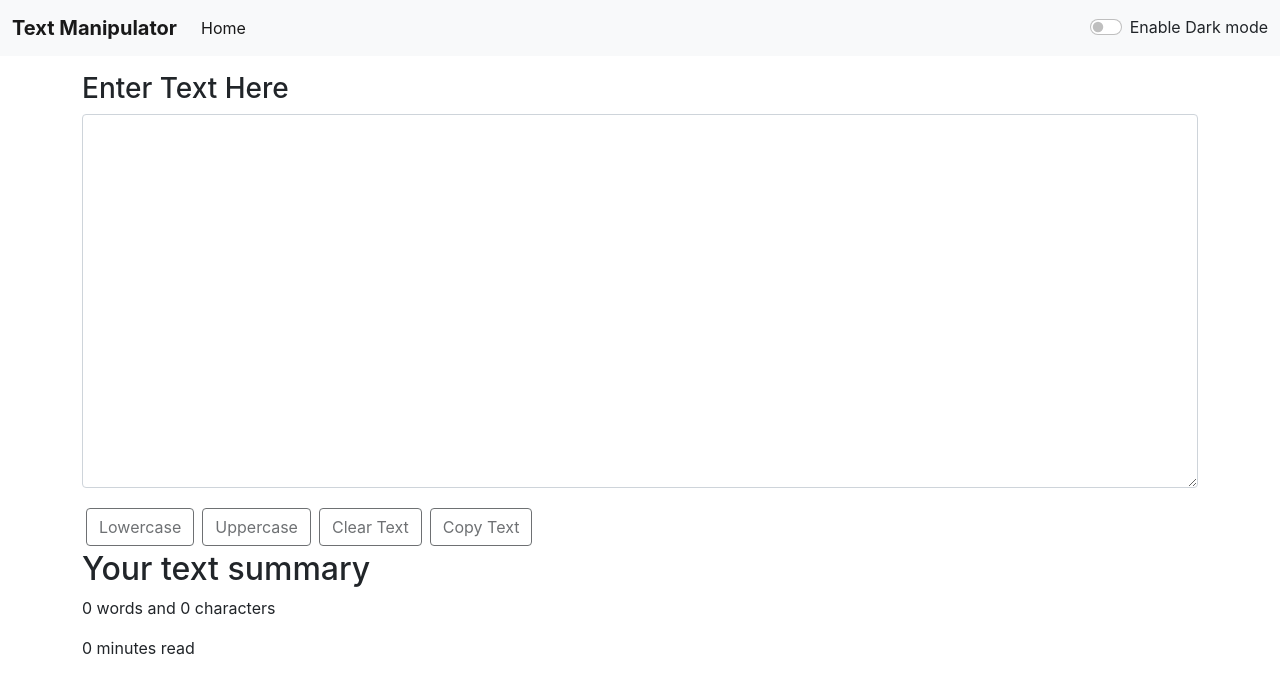
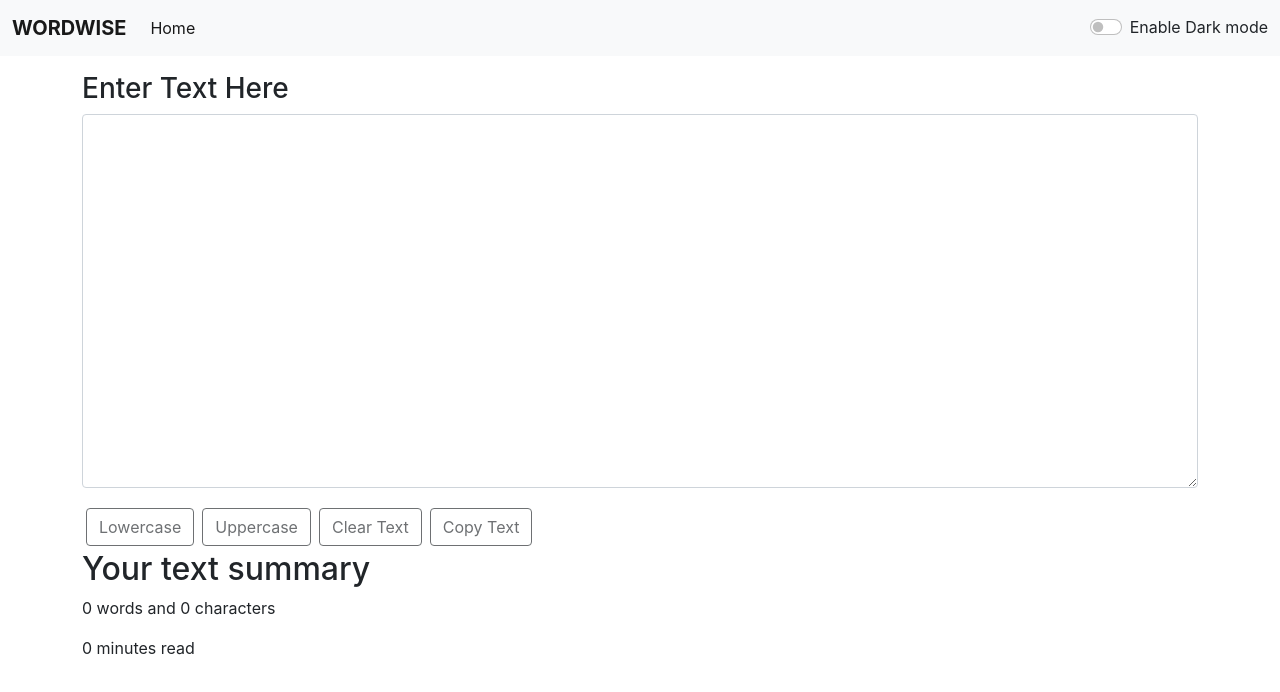
Before and after one commit to AnshikaGusain/Text_Manipulator, a React (Create React App) app: page / in a window 1280 px wide. Shown: the top 692 px of the page. Built offline with nearby package versions, Linux system fonts and the light colour scheme.

Commit message:
updating

```diff
--- a/public/index.html
+++ b/public/index.html
@@ -26,7 +26,7 @@
     -->
     <!-- CSS only -->
     <link href="https://cdn.jsdelivr.net/npm/bootstrap@5.1.3/dist/css/bootstrap.min.css" rel="stylesheet" integrity="sha384-1BmE4kWBq78iYhFldvKuhfTAU6auU8tT94WrHftjDbrCEXSU1oBoqyl2QvZ6jIW3" crossorigin="anonymous">
-    <title>Text Editor</title>
+    <title>WORDWISE</title>
   </head>
   <body id="body">
     <noscript>You need to enable JavaScript to run this app.</noscript>
--- a/src/components/Navbar.js
+++ b/src/components/Navbar.js
@@ -5,7 +5,7 @@ const Navbar=({changeMode,mode})=>{
         <>
             <nav className={`navbar navbar-expand-lg navbar-${mode==="light"?"light":"dark"} bg-${mode==="light"?"light":"dark"}`}>
                 <div className="container-fluid">
-                    <a className="navbar-brand" href="/"><strong>Text Manipulator</strong></a>
+                    <a className="navbar-brand" href="/"><strong>WORDWISE</strong></a>
                     <button className="navbar-toggler" type="button" data-bs-toggle="collapse" data-bs-target="#navbarSupportedContent" aria-controls="navbarSupportedContent" aria-expanded="false" aria-label="Toggle navigation">
                     <span className="navbar-toggler-icon"></span>
                     </button>
```
